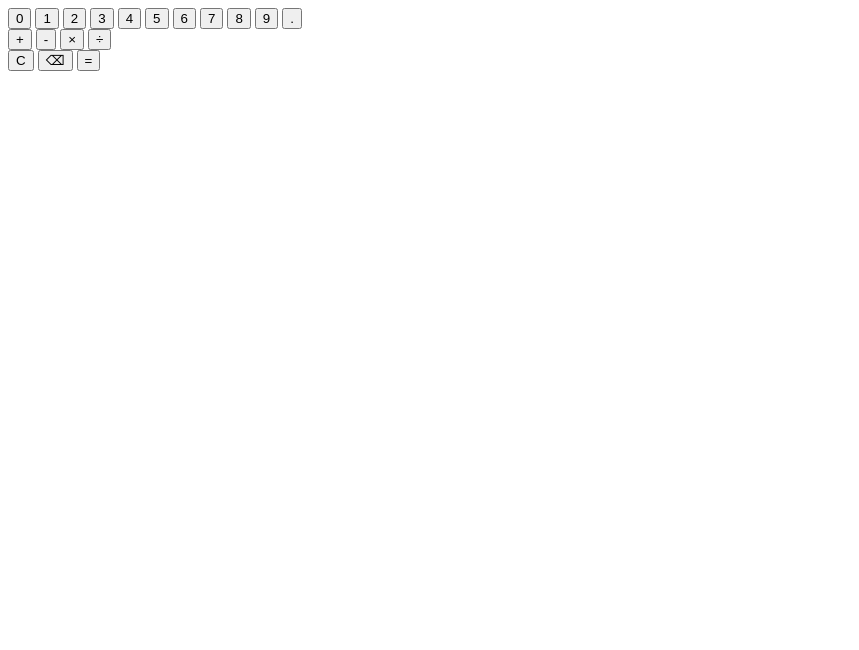
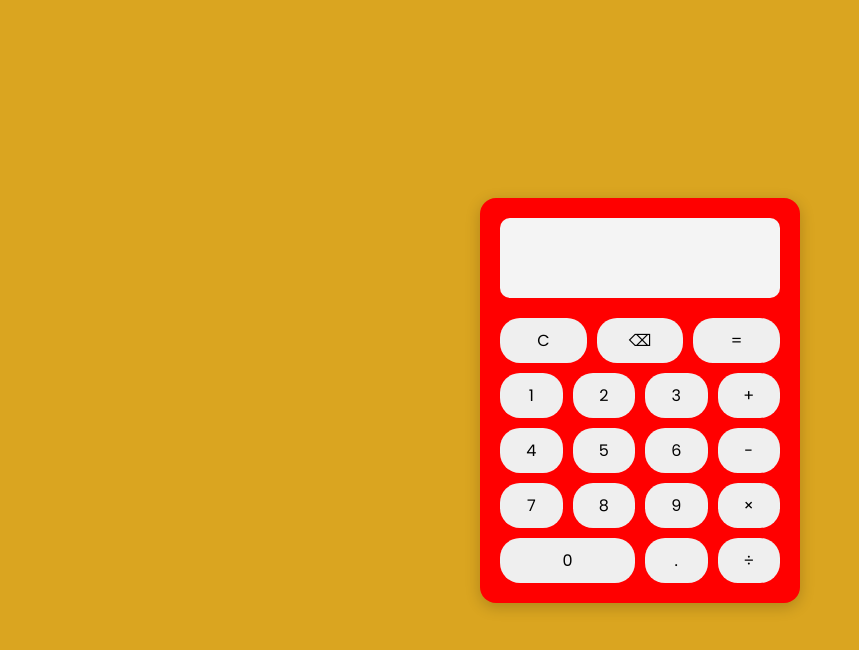
Before and after one commit to frossi08/Calculadora, a plain HTML site: page index.html in a window 1280 px wide. Shown: the whole page, without its empty margins (0-859 px from the left). Drawn offline with Linux system fonts and the light colour scheme.

Commit message:
feat: add calculator HTML and base CSS

```diff
--- a/index.html
+++ b/index.html
@@ -1,17 +1,27 @@
 <!DOCTYPE html>
 <html lang="en">
+
 <head>
     <meta charset="UTF-8">
+    <link href="https://fonts.googleapis.com/css2?family=Poppins:wght@400;600&display=swap" rel="stylesheet">
     <meta name="viewport" content="width=device-width, initial-scale=1.0">
     <link rel="stylesheet" href="style.css">
 
     <title>Calculator</title>
 </head>
+
 <body>
     <main>
         <div class="display"></div>
+
+        <div class="actions">
+            <button data-action="clear">C</button>
+            <button data-action="del" aria-label="Delete">⌫</button>
+            <button data-action="equals">=</button>
+        </div>
+        <div class="keys">
+
             <div class="numbers">
-            <button data-number="0">0</button>
                 <button data-number="1">1</button>
                 <button data-number="2">2</button>
                 <button data-number="3">3</button>
@@ -21,6 +31,7 @@
                 <button data-number="7">7</button>
                 <button data-number="8">8</button>
                 <button data-number="9">9</button>
+                <button data-number="0">0</button>
                 <button data-number=".">.</button>
             </div>
             <div class="operators">
@@ -28,16 +39,12 @@
                 <button data-operator="sub">-</button>
                 <button data-operator="mult">×</button>
                 <button data-operator="div">÷</button>
-
+            </div>
         </div>
 
-        <div class="actions">
-            <button data-action="clear">C</button>
-            <button data-action="del" aria-label="Delete">⌫</button>
-            <button data-operator="equals">=</button>
-        </div>
     </main>
 
     <script src="calculator.js"></script>
 </body>
+
 </html>
--- a/style.css
+++ b/style.css
@@ -0,0 +1,77 @@
+* {
+    margin: 0;
+    padding: 0;
+    /*espaço interno de um elemento*/
+    box-sizing: border-box;
+    /*define como o width é calculado*/
+}
+
+body {
+    min-height: 100vh;
+    display: flex;
+    justify-content: center;
+    align-items: center;
+    background-color: goldenrod;
+    font-family: "Poppins", sans-serif;
+}
+
+main {
+    width: 320px;
+    padding: 20px;
+    background-color: red;
+    border-radius: 16px;
+    box-shadow: 0 4px 15px rgba(0, 0, 0, 0.2);
+}
+
+.display {
+    min-height: 80px;
+    background-color: #f4f4f4;
+    color: black;
+    font-size: 32px;
+    padding: 16px;
+    border-radius: 10px;
+    margin-bottom: 20px;
+    display: flex;
+    align-items: center;
+    justify-content: flex-end;
+}
+
+.actions {
+    display: grid;
+    grid-template-columns: repeat(3, 1fr);
+    gap: 10px;
+    margin-bottom: 10px;
+}
+
+button {
+    border: none;
+    border-radius: 20px;
+    padding: 10px;
+    cursor: pointer;
+    font-family: inherit;
+    font-size: 16px;
+}
+
+.keys {
+    display: grid;
+    grid-template-columns: repeat(4, 1fr);
+    gap: 10px;
+}
+
+.numbers {
+    display: grid;
+    /*organiza elementos em linhas e colunas*/
+    grid-template-columns: repeat(3, 1fr);
+    grid-column: span 3;
+    gap: 10px;
+}
+
+.operators {
+    display: grid;
+    /*organiza elementos em linhas e colunas*/
+    gap: 10px;
+}
+
+[data-number="0"] {
+    grid-column: span 2;
+}
```
Lines whose indentation alone changed are shown as unchanged.
